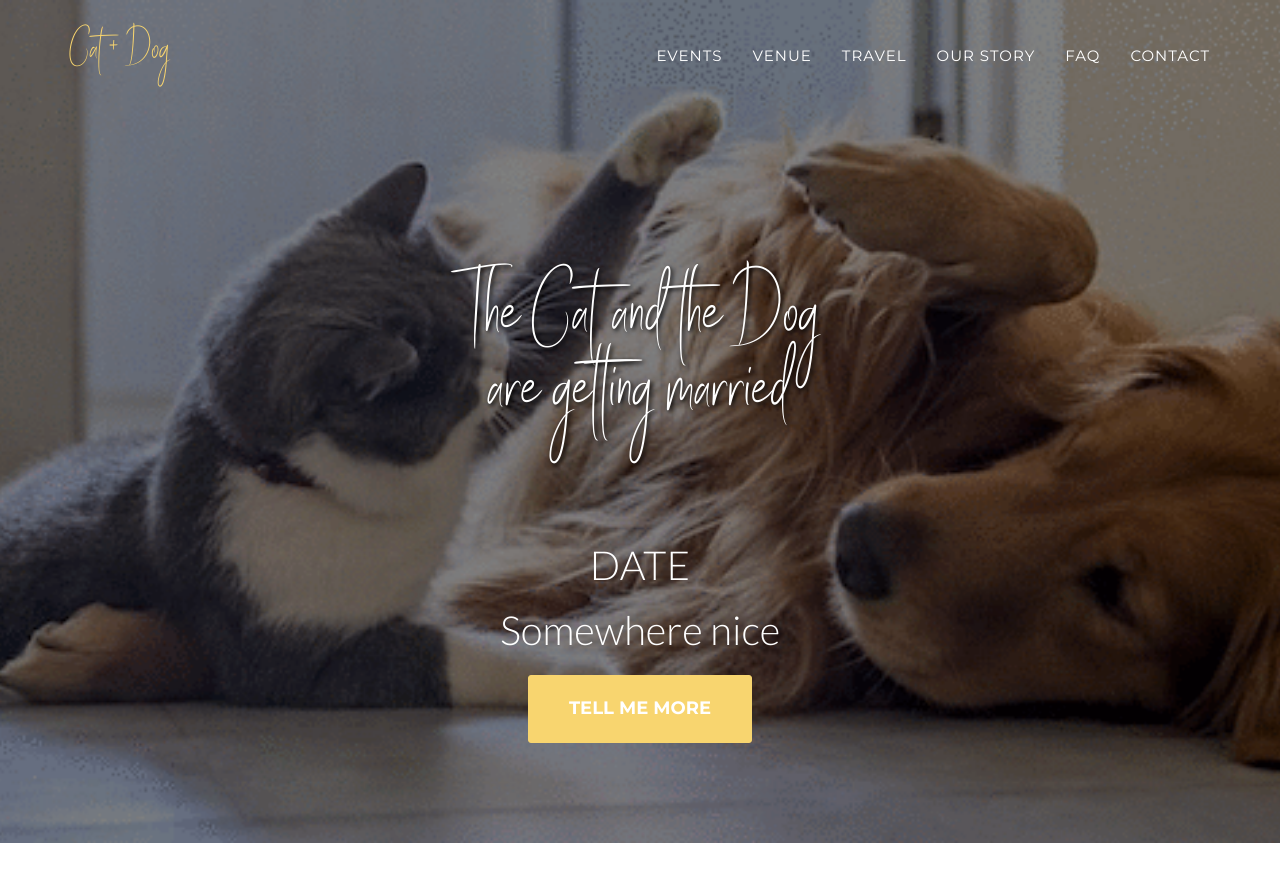
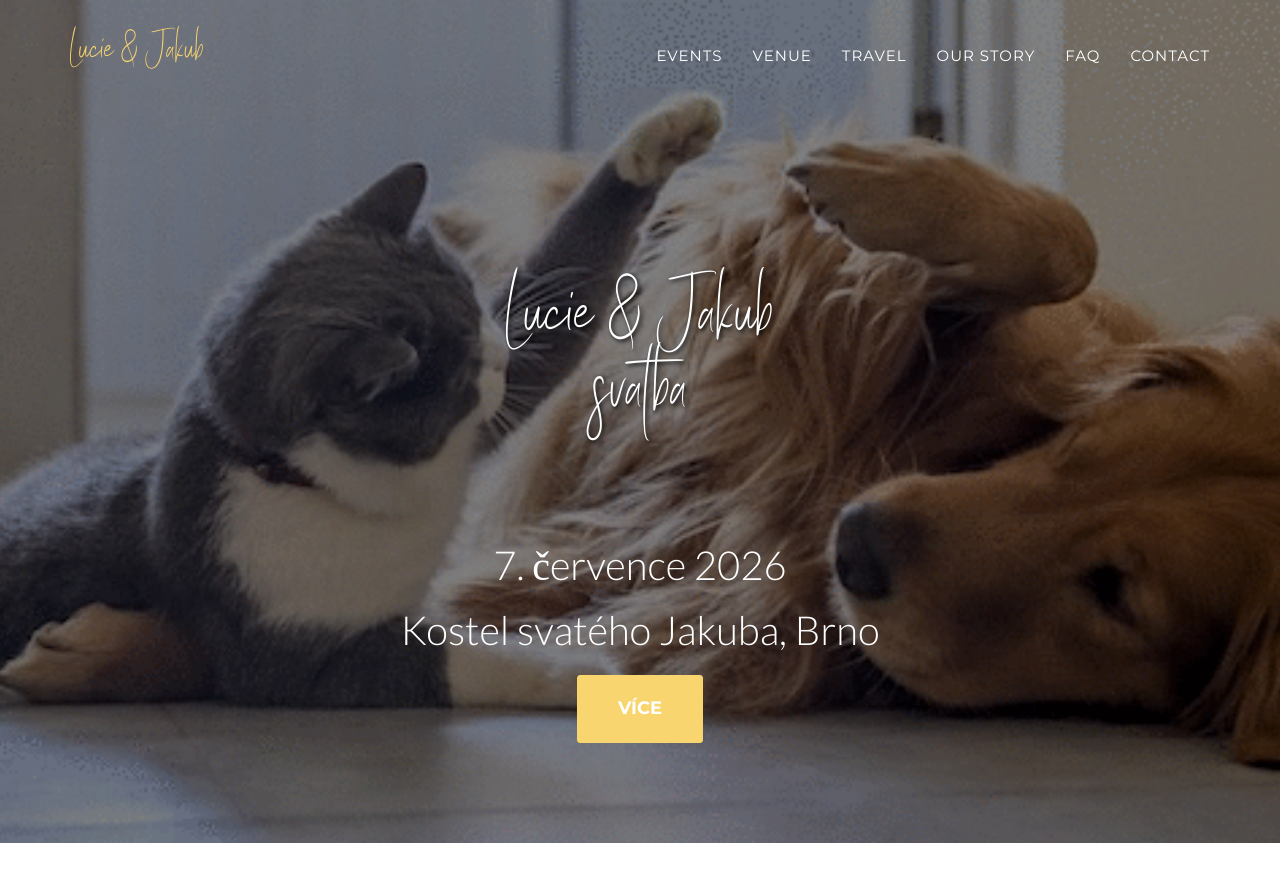
Before and after one commit to Jakub-Svoboda/jakub-svoboda.github.io, a Jekyll site: the page built from _en_pages/index.html, in a window 1280 px wide and 900 px high. Shown: the top 882 px of the window. Built offline with Jekyll 4.4.1, drawn with Linux system fonts in a browser that asks for light colours; some web fonts are replaced.

Commit message:
Change names

```diff
--- a/_config.yml
+++ b/_config.yml
@@ -2,7 +2,7 @@ url: https://walice.github.io
 #baseurl: /_site
 
 # Site settings
-title: Cat + Dog
+title: Lucie & Jakub
 email: petsgetmarried@wedding.com
 description: "Template for a wedding website."
 
--- a/_en_pages/index.html
+++ b/_en_pages/index.html
@@ -1,5 +1,5 @@
 ---
 layout: en_default
 permalink: /en/index
-title: Cat + Dog
+title: Lucie + Jakub
 ---
--- a/_includes/en_data/header.html
+++ b/_includes/en_data/header.html
@@ -48,10 +48,10 @@
 <header>
     <div class="container">
         <div class="intro-text">
-            <div class="intro-heading">The Cat and the Dog<br>are getting married</div>
-            <div class="intro-lead-in">DATE</div>
-            <div class="intro-lead-in">Somewhere nice</div>
-            <a href="#events" class="page-scroll btn btn-xl">Tell Me More</a>
+            <div class="intro-heading">Lucie & Jakub<br>svatba</div>
+            <div class="intro-lead-in">7. července 2026</div>
+            <div class="intro-lead-in">Kostel svatého Jakuba, Brno</div>
+            <a href="#events" class="page-scroll btn btn-xl">Více</a>
         </div>
     </div>
 </header>
```
Also changed, not shown: _includes/css/agency.css (line endings or trailing spaces).
